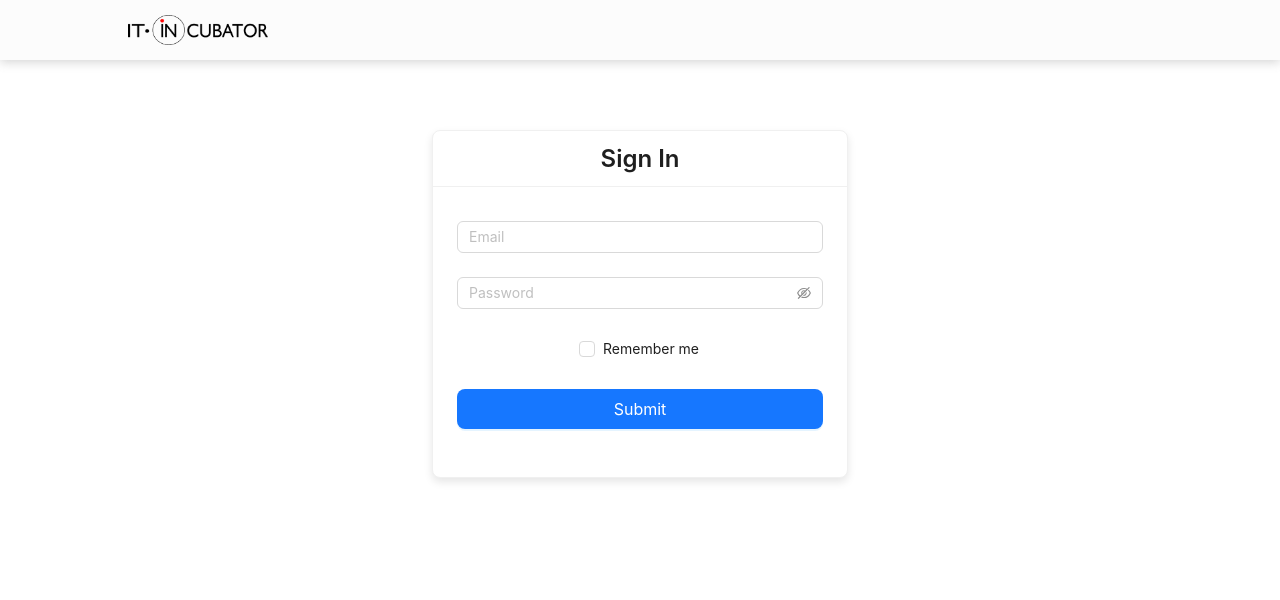
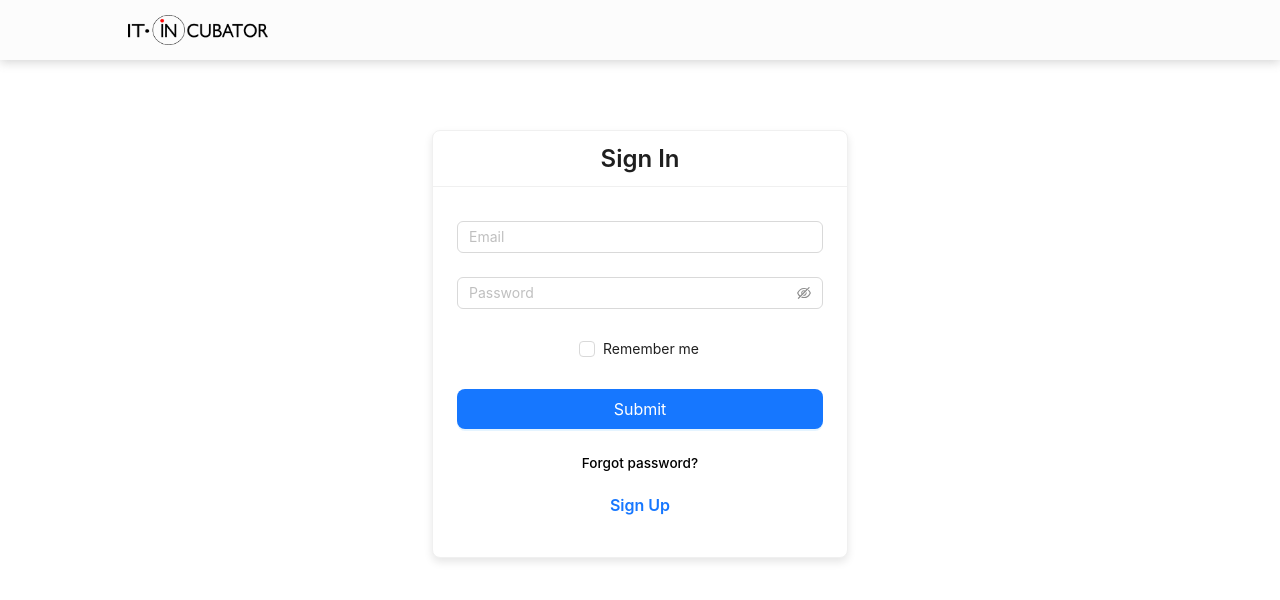
Before and after one commit to AlekseyKriuchkov/cards, a React (Vite) app: page /sign-in in a window 1280 px wide. Shown: the top 600 px of the page. Built offline with nearby package versions, Linux system fonts and the light colour scheme.

Commit message:
refactor sign in and profile pages

```diff
--- a/src/modules/auth/auth.slice.ts
+++ b/src/modules/auth/auth.slice.ts
@@ -9,8 +9,8 @@ import {
 import { createAppAsyncThunk } from "@/utils/create-app-async-thunk"
 import { AxiosError } from "axios"
 const register = createAppAsyncThunk("auth/register", (arg: RegisterType) => {
-  authApi.register(arg).then((res) => {
-    console.log(res)
+  return authApi.register(arg).then((res) => {
+    return { user: res.data }
   })
 })
 const login = createAppAsyncThunk("auth/login", async (arg: LoginType) => {
@@ -25,7 +25,7 @@ const login = createAppAsyncThunk("auth/login", async (arg: LoginType) => {
       console.log(error?.response?.data.error)
     })
 })
-const LogOut = createAppAsyncThunk("auth/logOut", async (arg: {}) => {
+const logOut = createAppAsyncThunk("auth/logOut", async (arg: {}) => {
   return authApi.authMeLogOut(arg).then((res) => {
     console.log(res)
   })
@@ -43,10 +43,11 @@ const slice = createSlice({
   },
   reducers: {},
   extraReducers: (builder) => {
+    builder.addCase(register.fulfilled, (state, action) => {})
     builder.addCase(login.fulfilled, (state, action) => {
       if (action.payload?.user) state.user = action.payload.user
     })
-    builder.addCase(LogOut.fulfilled, (state) => {
+    builder.addCase(logOut.fulfilled, (state) => {
       state.user = null
     })
   },
@@ -56,4 +57,4 @@ export const authReducer = slice.reducer
 
 export const authActions = slice.actions
 
-export const authThunk = { register, login, LogOut, authMe }
+export const authThunk = { register, login, logOut, authMe }
--- a/src/modules/auth/pages/profile/index.tsx
+++ b/src/modules/auth/pages/profile/index.tsx
@@ -21,7 +21,7 @@ export const Profile = () => {
   const navigate = useNavigate()
 
   const logOut = async () => {
-    dispatch(authThunk.LogOut({}))
+    dispatch(authThunk.logOut({}))
   }
 
   useEffect(() => {
--- a/src/modules/auth/pages/sign-in/index.tsx
+++ b/src/modules/auth/pages/sign-in/index.tsx
@@ -1,11 +1,15 @@
 import { useAppDispatch } from "@/app/hooks"
 import { authThunk } from "@/modules/auth/auth.slice"
-import { StyledCard } from "@/modules/auth/pages/sign-in/styles"
+import {
+  StyledCard,
+  StyledForgotPasswordLink,
+} from "@/modules/auth/pages/sign-in/styles"
 import { Form, Input, Button, Checkbox } from "antd"
 import { LoginType } from "@/modules/auth/api/types"
 import { useNavigate } from "react-router-dom"
 import { useEffect } from "react"
 import { useAuth } from "@/modules/auth/hooks/useAuth"
+import { StyledNavLink } from "@/modules/auth/styles"
 
 export const SignIn = () => {
   const dispatch = useAppDispatch()
@@ -46,6 +50,10 @@ export const SignIn = () => {
             Submit
           </Button>
         </Form.Item>
+        <StyledForgotPasswordLink to={"/reset-password"}>
+          Forgot password?
+        </StyledForgotPasswordLink>
+        <StyledNavLink to={"/sign-up"}>Sign Up</StyledNavLink>
       </Form>
     </StyledCard>
   )
--- a/src/modules/auth/pages/sign-in/styles.ts
+++ b/src/modules/auth/pages/sign-in/styles.ts
@@ -4,7 +4,7 @@ import { Card } from "antd"
 
 export const StyledForgotPasswordLink = styled(NavLink)`
   display: block;
-  margin-left: 65%;
+  text-align: center;
   color: black;
   font-size: 0.85rem;
   font-weight: 500;
--- /dev/null
+++ b/src/modules/auth/styles.ts
@@ -0,0 +1,11 @@
+import styled from "styled-components"
+import { NavLink } from "react-router-dom"
+
+export const StyledNavLink = styled(NavLink)`
+  display: block;
+  text-align: center;
+  font-size: 1rem;
+  font-weight: 600;
+  margin-bottom: 1rem;
+  line-height: 24px;
+`
```
